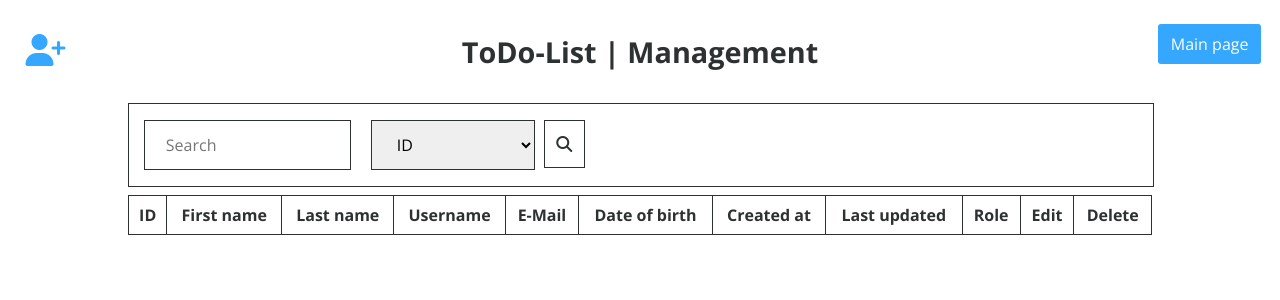
After one commit to nitro2612/todo_list, a PHP site: page /management.php in a window 1280 px wide. The commit adds this page. Shown: the top 300 px of the page. Run offline with PHP 8.4, Linux system fonts and the light colour scheme; lists and menus that the app fills with data are empty; some libraries are stand-ins or nearby versions.

Commit message:
Added Management
Added basic functions for management page
Added Design for management page

```diff
--- /dev/null
+++ b/assets/css/style_management.css
@@ -0,0 +1,103 @@
+table
+{
+    width: 80%;
+    border-collapse: collapse;
+    border: 1px solid var(--dark_grey);
+    margin: 0.5rem 0 0 10%;
+}
+
+table thead, tbody
+{
+    width: 100%;
+}
+
+table thead tr th,
+table tbody tr td
+{
+    text-align: center;
+    border: 1px solid var(--dark_grey);
+    color: var(--dark_grey);
+    padding: 0.5rem;
+}
+
+div#header button#btn_man_back_home
+{
+    position: absolute;
+    font-size: 1rem;
+    top: 0;
+    right: 0;
+    width: 8%;
+    height: 2.5rem;
+    border: none;
+    background: var(--light_blue);
+    border-radius: 3px;
+    color: var(--white);
+    transition: .2s ease;
+    cursor: pointer;
+    margin: 1.5rem 1.5% 0 0;
+}
+
+div#header div#user_new
+{
+    position: absolute;
+    top: 0;
+    left: 0;
+    margin: 1.5rem 0 0 1.5%;
+    border-radius: 10px;
+    transition: .2s ease;
+    cursor: pointer;
+}
+
+div#man_control
+{
+    width: 80%;
+    margin: 0 0 0 10%;
+    border: 1px solid var(--dark_grey);
+}
+
+div#man_control input
+{
+    width: 16%;
+    height: 3rem;
+    margin: 1rem 0 1rem 1.5%;
+    padding: 0 2% 0 2%;
+    font-size: 1rem;
+    border: 1px solid var(--dark_grey);
+}
+
+div#man_control select
+{
+    height: 3.1rem;
+    width: 16%;
+    padding: 0 2% 0 2%;
+    font-size: 1rem;
+    border: 1px solid var(--dark_grey);
+    margin: 0 0 0 1rem;
+}
+
+div#man_control button
+{
+    width: 4%;
+    height: 3rem;
+    font-size: 1rem;
+    float: right;
+    margin: 1rem 55.5% 0 0;
+    border: 1px solid var(--dark_grey);
+    background: transparent;
+    transition: .2s ease;
+    cursor: pointer;
+}
+
+div#man_control button i {color: var(--dark_grey); transition: .2s ease;}
+div#man_control button:hover {background: var(--dark_grey);}
+div#man_control button:hover i {color: var(--white);}
+div#header div#user_new:hover {background-color: var(--light_grey);}
+div#header div#user_new i {color: var(--light_blue); padding: 0.6rem 0.4rem 0.6rem 0.4rem;}
+div#header button#btn_man_back_home:hover {background: var(--light_blue_darker);}
+div#header h1 {text-align: center; color: var(--dark_grey); font-size: 1.8rem; margin: 2rem 0 2rem 0;}
+td.edit i {color: var(--light_blue); cursor: pointer; transition: .2s ease;}
+td.delete i {color: var(--red); cursor: pointer; transition: .2s ease;}
+td.edit i:hover {color: var(--light_blue_darker);}
+td.delete i:hover {color: var(--red_darker);}
+table tbody tr {transition: .2s ease;}
+table tbody tr:hover {background-color: var(--light_grey);}
--- a/assets/css/style_util.css
+++ b/assets/css/style_util.css
@@ -1,4 +1,8 @@
-button#btn_login_land
+* {margin: 0; padding: 0; font-family: 'Open Sans', serif;}
+
+button#btn_login_land,
+button#btn_logout,
+button#btn_management
 {
     position: absolute;
     font-size: 1rem;
@@ -9,13 +13,39 @@ button#btn_login_land
     border: none;
     background: var(--light_blue);
     border-radius: 3px;
-    color: #fff;
+    color: var(--white);
     transition: .2s ease;
     cursor: pointer;
     margin: 1.5rem 1.5% 0 0;
 }
 
-button#btn_login_land:hover
+div#content_user_info div#btn_settings,
+div#content_user_info div#btn_settings_n_l_i
 {
-    background-color: var(--light_blue_darker);
+    position: absolute;
+    top: 0;
+    left: 0;
+    padding: 0.5rem;
+    margin: 1.5rem 0 0 1.5%;
+    transition: .3s ease;
+    cursor: pointer;
+    border-radius: 10px;
 }
+
+div#content_user_info h2#name_msg
+{
+    font-size: 1.2rem;
+    font-weight: 600;
+    color: var(--dark_grey);
+    margin: 2.7rem 0 0 6%;
+}
+
+button#btn_login_land:hover                         {background-color: var(--light_blue_darker);}
+button#btn_management                               {background-color: var(--green); margin-top: 4.5rem;}
+button#btn_management:hover                         {background-color: var(--green_darker);}
+button#btn_logout                                   {background-color: var(--red);}
+button#btn_logout:hover                             {background-color: var(--red_darker);}
+div#content_user_info div#btn_settings:hover,
+div#content_user_info div#btn_settings_n_l_i:hover  {background-color: var(--light_grey);}
+div#content_user_info div#btn_settings i            {color: var(--light_blue);}
+div#content_user_info div#btn_settings_n_l_i i      {color: var(--red);}
--- a/assets/js/main.js
+++ b/assets/js/main.js
@@ -40,6 +40,16 @@ function openModule()
         $("#login").animate({marginLeft: '120%'});
         $("#todo_list").animate({marginLeft: '30%'});
         $('#btn_login_land').animate({marginRight: '1.5%'});
+    });
+
+    $('#btn_management').click(function ()
+    {
+        window.open('management.php');
+    });
+
+    $('#btn_man_back_home').click(function ()
+    {
+        window.open('index.php');
     });
 }
 
--- /dev/null
+++ b/assets/js/management.js
@@ -0,0 +1,4 @@
+$('document').ready(function ()
+{
+
+});
--- a/assets/util/colors.css
+++ b/assets/util/colors.css
@@ -1,7 +1,7 @@
 :root
 {
 	--red: #ff5964;
-	--red_darker: #e8515b;
+	--red_darker: #ff3341;
 	--dark_blue: #38618c;
 	--light_blue: #35a7ff;
 	--dark_grey: #2e3131;
--- /dev/null
+++ b/management.php
@@ -0,0 +1,93 @@
+<!DOCTYPE html>
+<?php session_start(); ?>
+<html lang="de">
+    <head>
+        <title>ToDo-List | Management</title>
+
+        <meta charset="utf-8" />
+
+        <link href="https://fonts.googleapis.com/css?family=Open+Sans:400,600,700&display=swap" rel="stylesheet" />
+        <link type="text/css" rel="stylesheet" href="https://cdnjs.cloudflare.com/ajax/libs/hover.css/2.3.1/css/hover-min.css" />
+        <link type="text/css" rel="stylesheet" href="assets/util/colors.css" />
+        <link type="text/css" rel="stylesheet" href="assets/css/style_util.css" />
+        <link type="text/css" rel="stylesheet" href="assets/css/style_management.css" />
+
+        <script src="https://code.jquery.com/jquery-3.4.1.js"></script>
+        <script src="http://www.geoplugin.net/javascript.gp" type="text/javascript"></script>
+        <script src="https://kit.fontawesome.com/d3420f7f4c.js"></script>
+        <script type="text/javascript" src="assets/js/main.js"></script>
+        <script type="text/javascript" src="assets/js/management.js"></script>
+    </head>
+    <body>
+        <div id="header">
+            <div id="user_new">
+                <i class="fas fa-user-plus fa-2x"></i>
+            </div>
+            <h1>ToDo-List | Management</h1>
+            <button id="btn_man_back_home">Main page</button>
+        </div>
+        <div id="man_control">
+            <form action="" method="post">
+                <input type="text" name="user_search" id="user_search_id" placeholder="Search" />
+                <select name="search_for" id="man_search_role">
+                    <option value="id">ID</option>
+                    <option value="first_name">First name</option>
+                    <option value="last_name">Last name</option>
+                    <option value="username">Username</option>
+                    <option value="email">E-Mail</option>
+                    <option value="date_of_birth">Date of birth</option>
+                    <option value="created_at">Created at</option>
+                    <option value="updated_at">Updated at</option>
+                    <option value="authority">Role</option>
+                </select>
+                <button id="btn_man_search"><i class="fas fa-search fa-1x"></i></button>
+            </form>
+        </div>
+        <table>
+            <thead>
+                <tr>
+                    <th>ID</th>
+                    <th>First name</th>
+                    <th>Last name</th>
+                    <th>Username</th>
+                    <th>E-Mail</th>
+                    <th>Date of birth</th>
+                    <th>Created at</th>
+                    <th>Last updated</th>
+                    <th>Role</th>
+                    <th>Edit</th>
+                    <th>Delete</th>
+                </tr>
+            </thead>
+            <tbody>
+                <?php if(isset($_POST['user_search']) && isset($_POST['search_for'])): ?>
+                    <?php
+                        require_once 'php/database.php';
+
+                        $search_for = $_POST['search_for'];
+                        $search_string = $_POST['user_search'];
+
+                        $db = new DB_connection();
+                        $sql = "SELECT * FROM users WHERE $search_for='$search_string'";
+                        $result = $db->getConnection()->query($sql);
+                    ?>
+                    <?php while($row =  mysqli_fetch_array($result)): ?>
+                        <tr>
+                            <td><?php echo $row[0] ?></td>
+                            <td><?php echo $row[1] ?></td>
+                            <td><?php echo $row[2] ?></td>
+                            <td><?php echo $row[3] ?></td>
+                            <td><?php echo $row[4] ?></td>
+                            <td><?php $bd = new DateTime($row[6]); echo $bd->format('m/d/Y') ?></td>
+                            <td><?php $bd = new DateTime($row[7]); echo $bd->format('m/d/Y, h:i A') ?></td>
+                            <td><?php $bd = new DateTime($row[8]); echo $bd->format('m/d/Y, h:i A') ?></td>
+                            <td><?php echo $row[9] ?></td>
+                            <td class="edit"><i class="fas fa-edit"></i></td>
+                            <td class="delete"><i class="fas fa-trash-alt"></i></td>
+                        </tr>
+                    <?php endwhile; ?>
+                <?php endif; ?>
+            </tbody>
+        </table>
+    </body>
+</html>
--- a/php/login.php
+++ b/php/login.php
@@ -26,7 +26,7 @@
                 $_SESSION['created_at'] = $row[7];
                 $_SESSION['last_updated_at'] = $row[8];
                 $_SESSION['role'] = $row[9];
-                header('refresh:2; url=../index.php');
+                header('Location: ../index.php');
             }
             else
             {
```
Also changed, not shown: assets/css/style_frame_add.css (+16 -38 lines), assets/css/style_login.css (+12 -38 lines), assets/css/style_todo_list.css (+25 -81 lines), index.php (+23 -8 lines), php/logout.php (added, +12 -0 lines), assets/css/style_sidebar.css (added).
